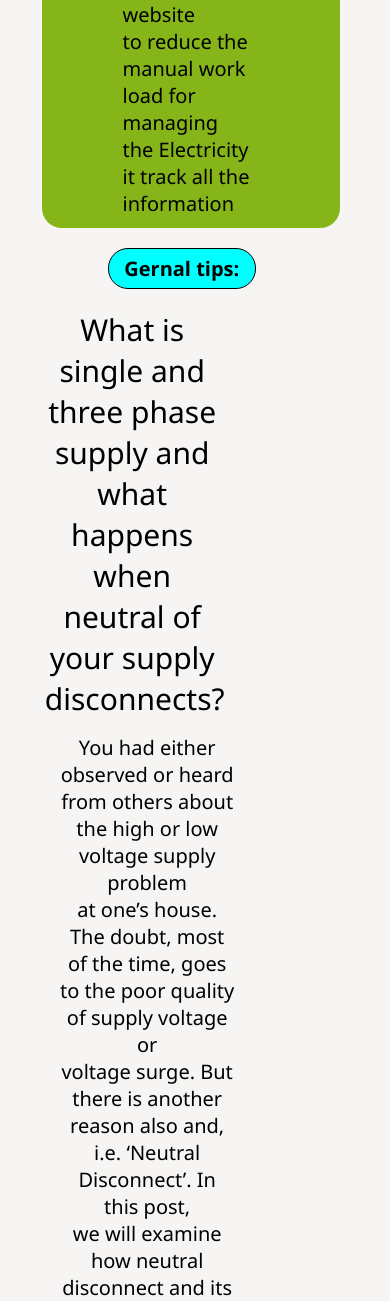
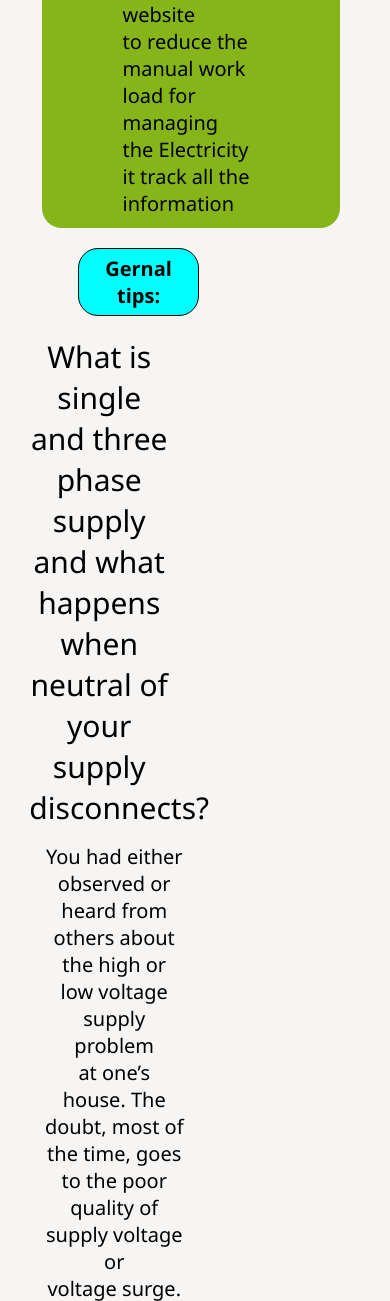
Before and after one commit to 9926830418/Electric-billing-system, a PHP site: page / in a window 390 px wide. Shown: the part 1487-2788 px from the top of the page. Run offline with PHP 8.4, Linux system fonts and the light colour scheme; some libraries are stand-ins or nearby versions.

Commit message:
Update style.css

```diff
--- a/style.css
+++ b/style.css
@@ -495,8 +495,11 @@
   }
 
   .save{
-    width: 100%;
-    padding-left: 10px;
+    width: 80%;
+	  justify-content:center;
+	  text-align:center;
+
+
   }
   .save h3{
     width: 35%;
```
